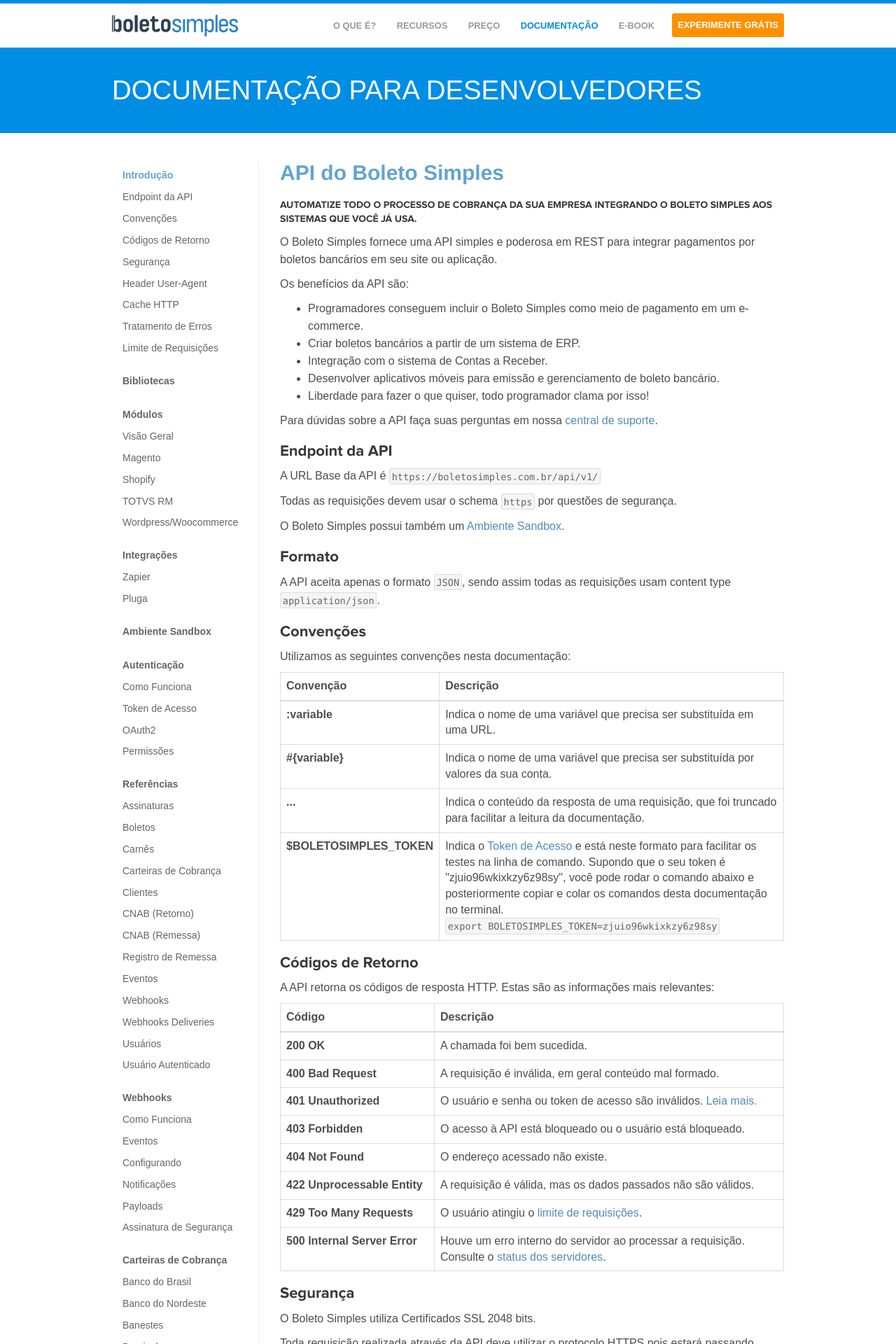
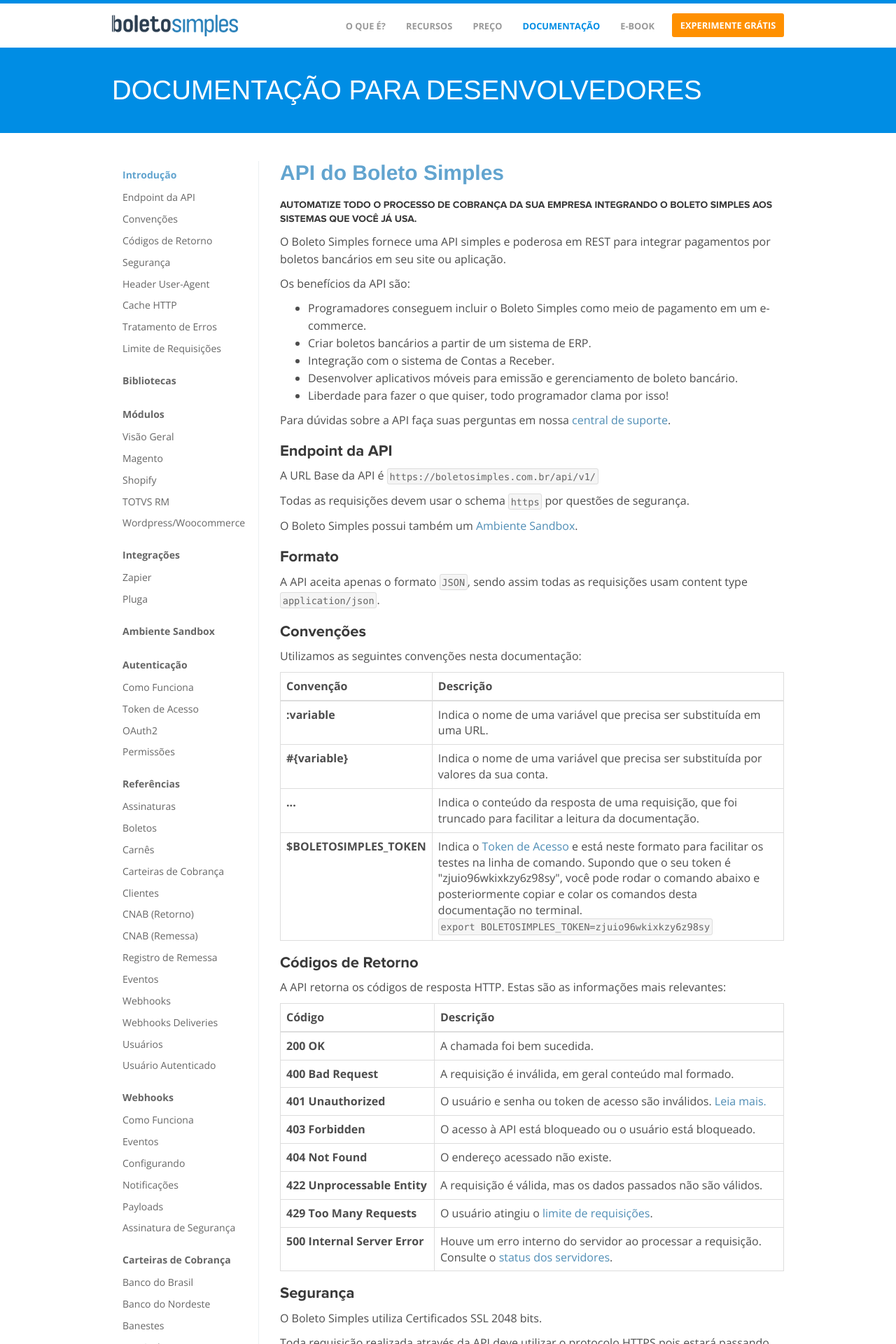
Before and after one commit to BoletoSimples/boletosimples-docs, a Jekyll site: the page built from index.markdown, in a window 1280 px wide. Shown: the top 1920 px of the page at 70% size. Built offline with Jekyll 4.4.1, drawn with Linux system fonts in a browser that asks for light colours.

Commit message:
changes default font to Open Sans

```diff
--- a/css/style.css
+++ b/css/style.css
@@ -36,7 +36,7 @@ body {
   -webkit-font-smoothing: antialiased;
   text-rendering: optimizeLegibility;
   color: #4d4d4d;
-  font-family: Arial, Helvetica, sans-serif;
+  font-family: "Open Sans", Arial, Helvetica, sans-serif;
   font-size: 16px;
 }
 
```
